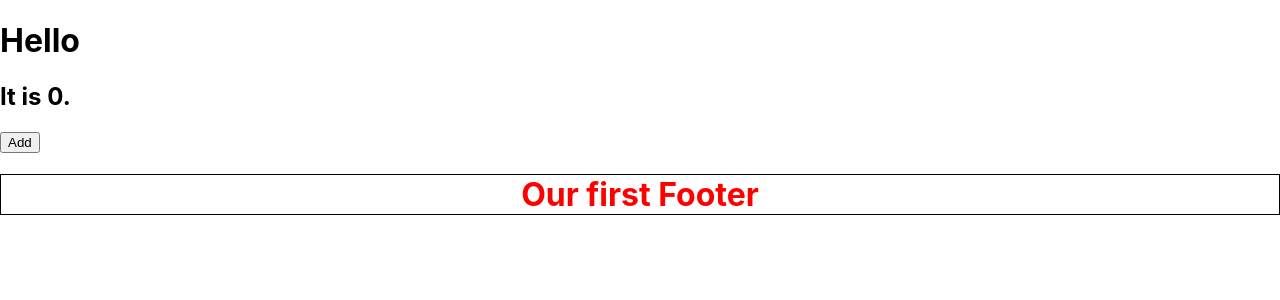
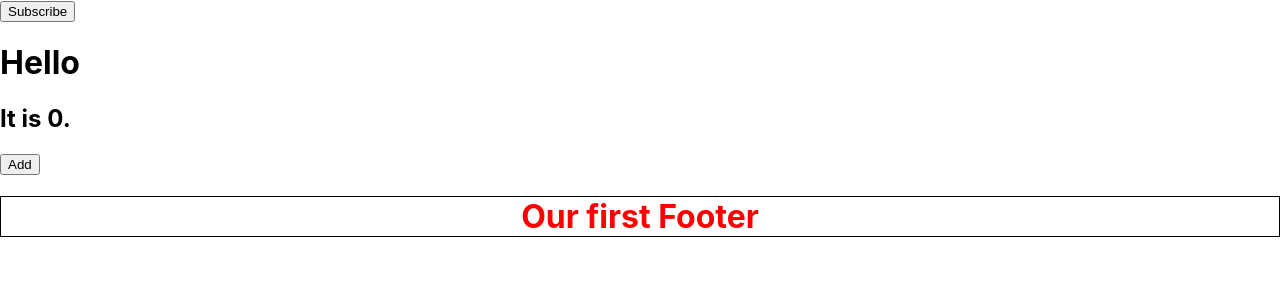
Before and after one commit to rahidaliyev/my-app, a React (Create React App) app: page / in a window 1280 px wide. Shown: the top 300 px of the page. Built offline with nearby package versions, Linux system fonts and the light colour scheme.

Commit message:
Subscribe added

```diff
--- a/src/App.js
+++ b/src/App.js
@@ -2,11 +2,13 @@
 import './App.css';
 import Title from './components/Title/Title';
 import Footer from './components/Footer/Footer';
+import Subscribe from './components/Main/Main'
 
 
 function App() {
   return (
     <>
+      <Subscribe />
       <Title />
       <Footer />
     </>
--- /dev/null
+++ b/src/components/Main/Main.js
@@ -0,0 +1,20 @@
+import React, { Component } from "react";
+
+class Subscribe extends Component{
+
+    clickHandler=(event)=>{
+        console.log(event.target);
+    };
+
+
+render(){
+    return(
+        <button type="button" onClick={this.clickHandler}>
+            Subscribe
+        </button>
+    )
+}
+
+
+}
+export default Subscribe
```
